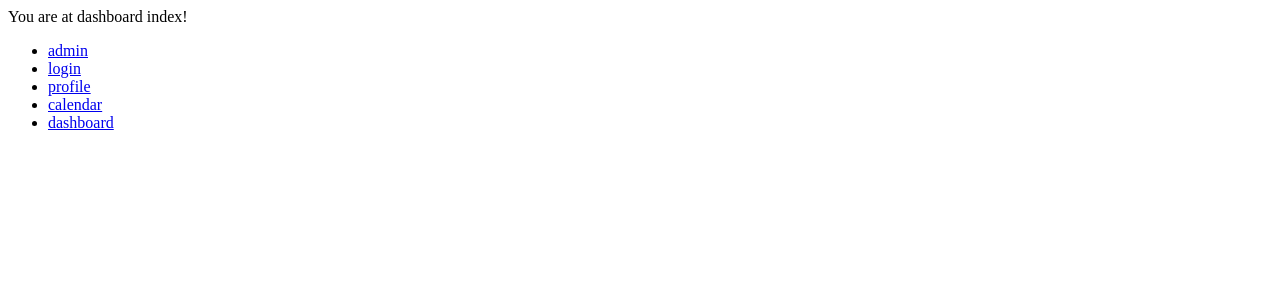
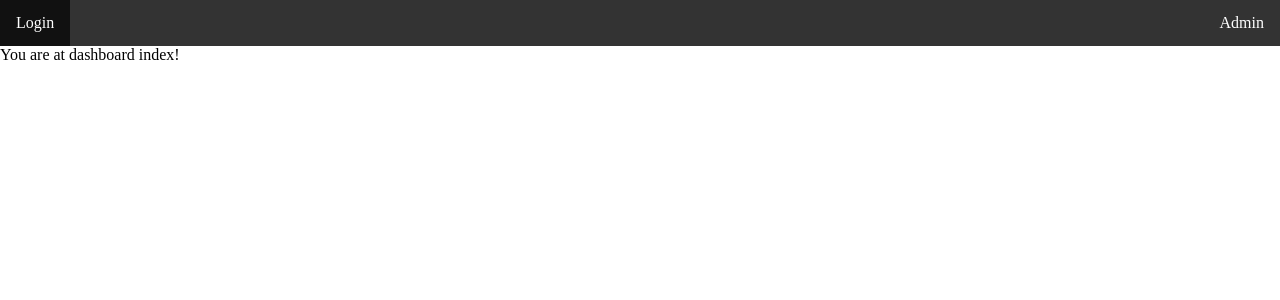
Before and after one commit to johnny1024/Run4Fun, a Django app: template django/src/dashboard/templates/dashboard_main.html in a window 1280 px wide. Shown: the top 300 px of the page. Run offline with Django 3.2, Linux system fonts and the light colour scheme; the template is opened without the code that fills it: most values are stand-ins (such as "Sample title", 1, 10 or a date in 2020); style sheets or scripts are compiled from the project's sources; parts of the project's set-up code (start-up, migrations or seed data) failed here and were passed over.

Commit message:
[Navbar] Added navigation bar.

```diff
--- /dev/null
+++ b/django/src/common/static/menu.scss
@@ -0,0 +1,30 @@
+body {margin: 0;}
+
+ul.navbar {
+  list-style-type: none;
+  margin: 0;
+  padding: 0;
+  overflow: hidden;
+  background-color: #333;
+}
+
+ul.navbar li {float: left;}
+
+ul.navbar li a {
+  display: block;
+  color: white;
+  text-align: center;
+  padding: 14px 16px;
+  text-decoration: none;
+}
+
+ul.navbar li a:hover:not(.active) {background-color: #111;}
+
+ul.navbar li a.active {background-color: #4CAF50;}
+
+ul.navbar li.right {float: right;}
+
+@media screen and (max-width: 600px){
+  ul.navbar li.right,
+  ul.navbar li {float: none;}
+}
--- a/django/src/common/templates/main_menu.html
+++ b/django/src/common/templates/main_menu.html
@@ -1,9 +1,25 @@
- <div class="main_container">
-        <ul>
-            <li><a href="/admin/">admin</a></li>
-            <li><a href="/login/">login</a></li>
-            <li><a href="/profile/">profile</a></li>
-            <li><a href="/calendar/">calendar</a></li>
-            <li><a href="/dashboard/">dashboard</a></li>
-        </ul>
- </div>
+{% load static %}
+
+<link rel="stylesheet" type="text/css" href="{% static 'menu.css' %}" />
+
+<div>
+    <ul class="navbar">
+        {% if logged == True %}
+            {% block logged %}
+                <li id="dashboard"><a href="/dashboard/">Dashboard</a></li>
+                <li id="calendar"><a href="/calendar/">Calendar</a></li>
+                <li id="profile"><a href="/profile/">Profile</a></li>
+                <li id="logout" class="right"><a href="/logout/">Logout</a></li>
+            {% endblock %}
+        {% else %}
+            {% block not_logged %}
+                <li id="login"><a href="/login/">Login</a></li>
+            {% endblock %}
+        {% endif %}
+        <li class="right"><a href="/admin/">Admin</a></li>
+    </ul>
+</div>
+
+<script type="text/javascript">
+    document.querySelector("#{{page}}").firstElementChild.classList.add('active');
+</script>
--- a/django/src/dashboard/templates/dashboard_main.html
+++ b/django/src/dashboard/templates/dashboard_main.html
@@ -6,9 +6,9 @@
 </head>
 <body>
 
-    <div>You are at dashboard index!</div>
     <div class="basic">
         {% include "main_menu.html" %}
     </div>
+    <div>You are at dashboard index!</div>
 </body>
 </html>
--- a/django/src/dashboard/views.py
+++ b/django/src/dashboard/views.py
@@ -3,5 +3,6 @@ from django.shortcuts import render_to_response
 
 # Create your views here.
 def index(request):
-    # return HttpResponse("Hello, world. You're at the dashboard index.")
-    return render_to_response('dashboard_main.html')
+    context = {'page': request.path.replace('/', ''),
+               'logged': request.session.test_cookie_worked()}
+    return render_to_response('dashboard_main.html', context)
--- a/django/src/login/templates/login_main.html
+++ b/django/src/login/templates/login_main.html
@@ -6,7 +6,6 @@
 </head>
 <body>
 
-    <div>You are at login index!</div>
     <div class="basic">
         {% include "main_menu.html" %}
     </div>
--- a/django/src/profile_settings/templates/profile_main.html
+++ b/django/src/profile_settings/templates/profile_main.html
@@ -5,9 +5,9 @@
     <title>Your profile</title>
 </head>
 <body>
- <div>You are at profile_settings index!</div>
     <div class="basic">
         {% include "main_menu.html" %}
-</div>
+    </div>
+    <div>You are at profile_settings index!</div>
 </body>
 </html>
--- a/django/src/profile_settings/views.py
+++ b/django/src/profile_settings/views.py
@@ -1,7 +1,7 @@
 from django.shortcuts import render_to_response
 
 
-# Create your views here.
 def index(request):
-    # return HttpResponse("Hello, world. You're at the dashboard index.")
-    return render_to_response('profile_main.html')
+    context = {'page': request.path.replace('/', ''),
+               'logged': request.session.test_cookie_worked()}
+    return render_to_response('profile_main.html', context)
--- a/django/src/run4fun/urls.py
+++ b/django/src/run4fun/urls.py
@@ -15,14 +15,17 @@ Including another URLconf
 """
 from django.conf.urls import url, include
 from django.contrib import admin
+from django.views.generic import RedirectView
+
+from login.views import logout
 
 urlpatterns = [
     # if there's 'hello/' in our url request, will send the rest of the request to urls in hello app module
-    # url(r'^hello/', include('hello.urls')),
     url(r'^admin/', admin.site.urls),
     url(r'^dashboard/', include('dashboard.urls')),
     url(r'^calendar/', include('workout_calendar.urls')),
     url(r'^profile/', include('profile_settings.urls')),
     url(r'^login/', include('login.urls')),
-    url(r'^$', include('dashboard.urls')),
+    url(r'^logout/', logout),
+    url(r'^$', RedirectView.as_view(url='/dashboard/')),
 ]
```
Also changed, not shown: django/src/login/views.py (+12 -2 lines), django/src/run4fun/settings.py (+2 -8 lines), django/src/workout_calendar/views.py (+8 -4 lines).
